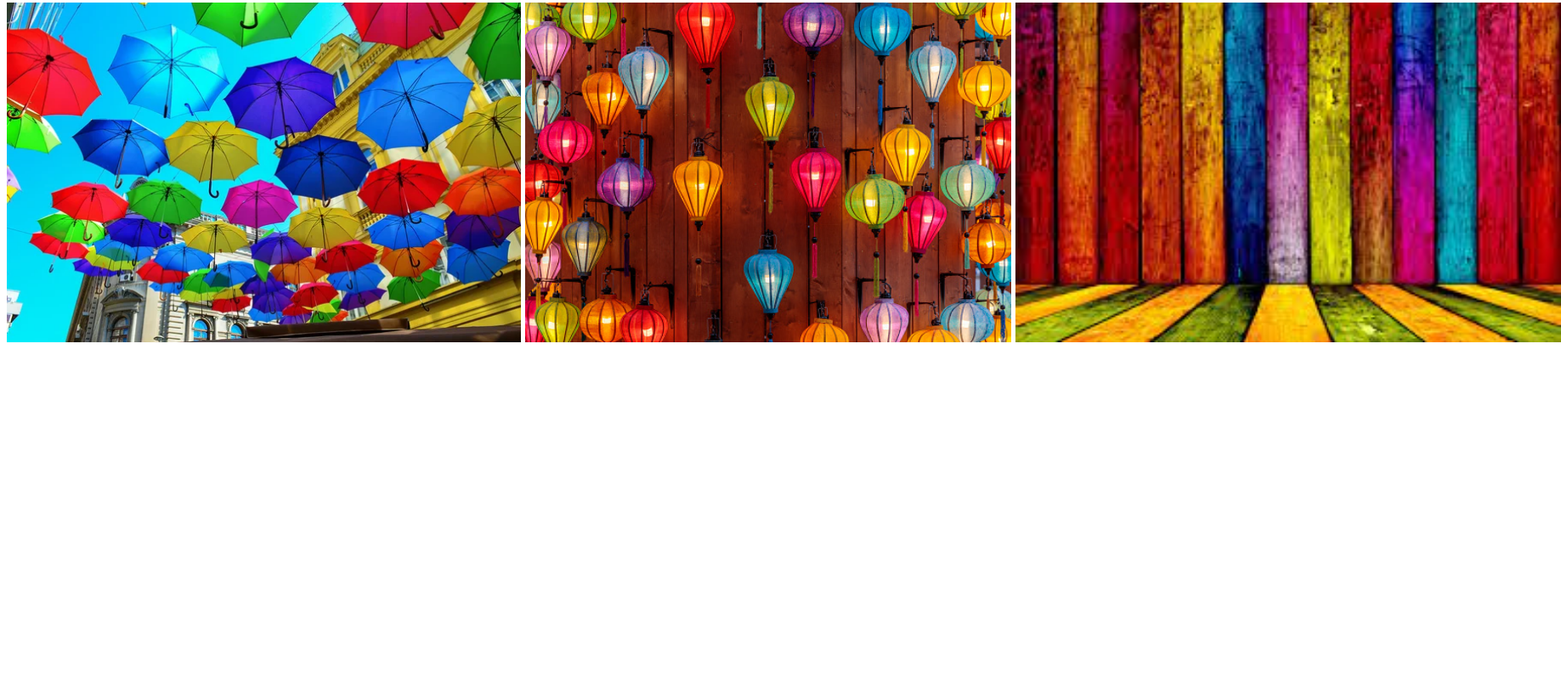
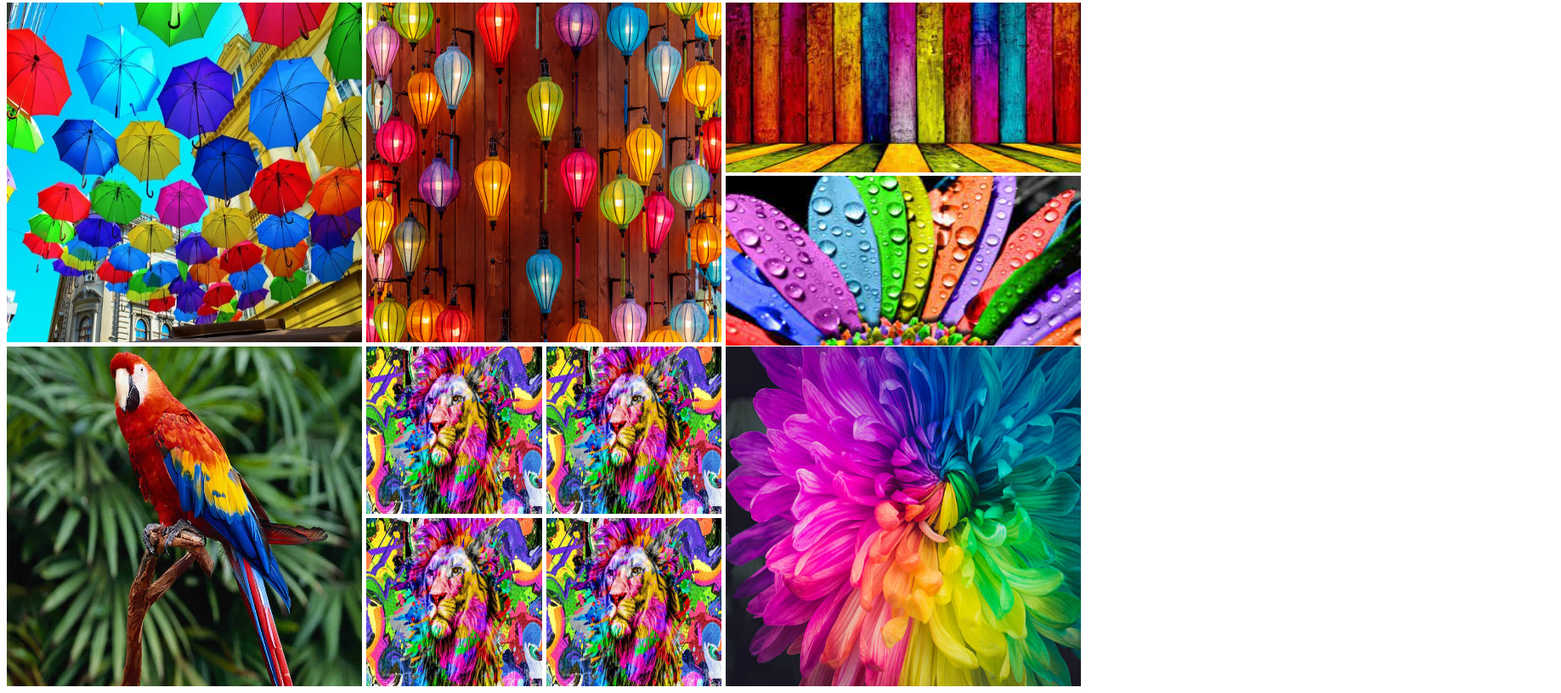
Before and after one commit to mohammedibrahimshawon/responsive-layout-flex, a plain HTML site: page practice/collage.html in a window 1280 px wide. Shown: the part 482-1298 px from the top of the page at 85% size, 1837 px wide, since content can reach past the window. Before the commit the page ends 893 px from the top, so only its background shows below. Drawn offline with Linux system fonts and the light colour scheme.

Commit message:
making collage and gaps

```diff
--- a/practice/collage.html
+++ b/practice/collage.html
@@ -16,12 +16,32 @@
                 <img src="images/A.jpg" alt="">
             </div>
           <div class="row">
-            <img src="images/B.jpg">
-            <img src="images/C.jpg">
-            <img src="images/D.jpg">
+            <div>
+                <img src="images/B.jpg">
+            </div>
+            <div>
+                <img src="images/C.jpg">
 
-
+            </div>
+            <div class="vcollage">
+                <img src="images/D.jpg">
+                <img src="images/E.jpg">
+            </div>
           </div>
+         <div class="row">
+            <div>
+                <img src="images/F.jpg" alt="">
+            </div>
+            <div class="squarecollage">
+                <img src="images/G.jpg" alt="">
+                <img src="images/G.jpg" alt="">
+                <img src="images/G.jpg" alt="">
+                <img src="images/G.jpg" alt="">
+            </div>
+            <div>
+                <img src="images/H.jpg" alt="">
+            </div>
+         </div>
         </section>
     </main>
 
--- a/practice/styles/collage.css
+++ b/practice/styles/collage.css
@@ -8,3 +8,17 @@ img{
     gap: 5px;
     margin-bottom: 5px;
 }
+
+.vcollage{
+    height: 50%;
+    /* width: 100%; */
+}
+.row > div{
+    flex: 1;
+}
+.squarecollage{
+    display: grid;
+    grid-template-columns: repeat(2,1fr);
+    gap: 5px;
+
+}
```
